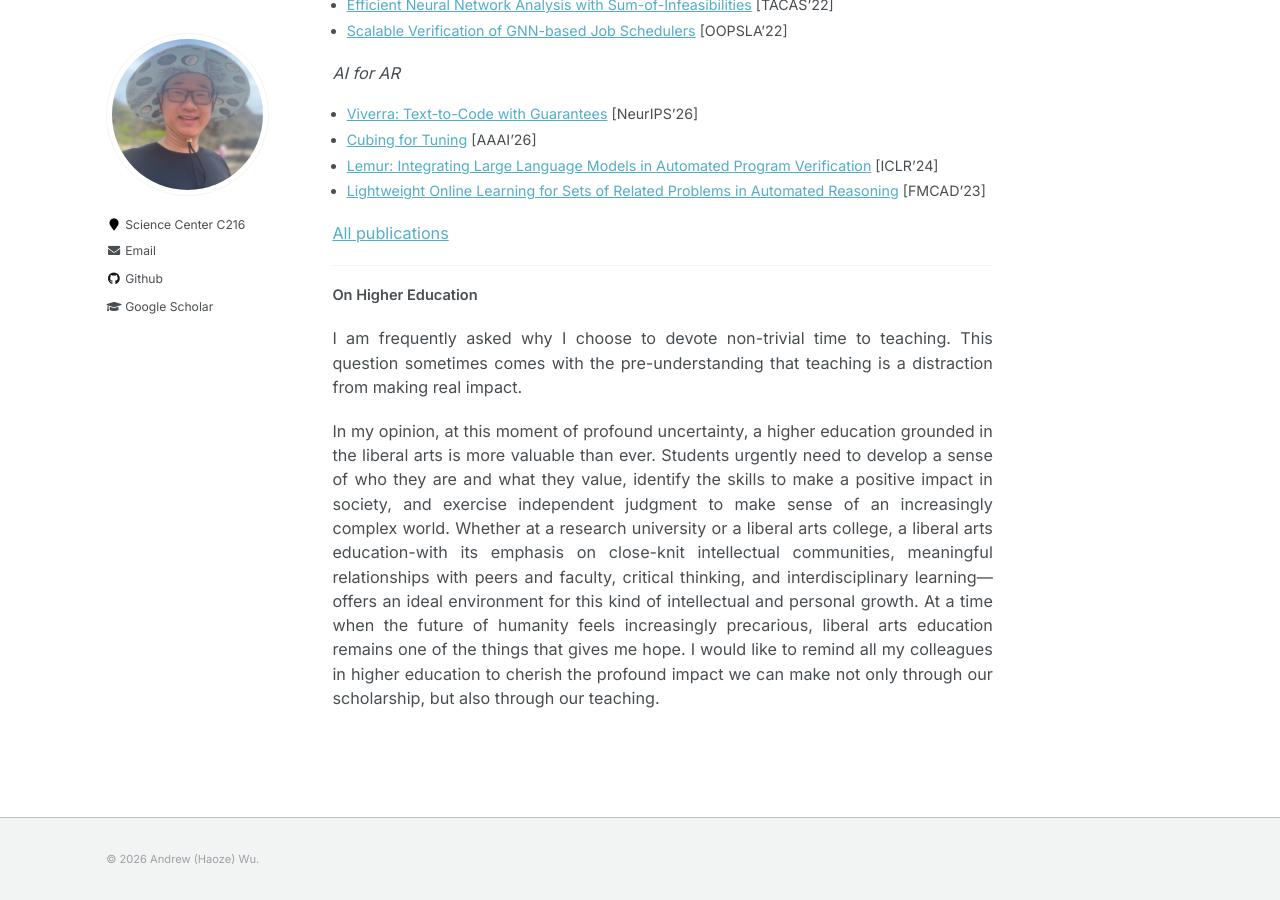
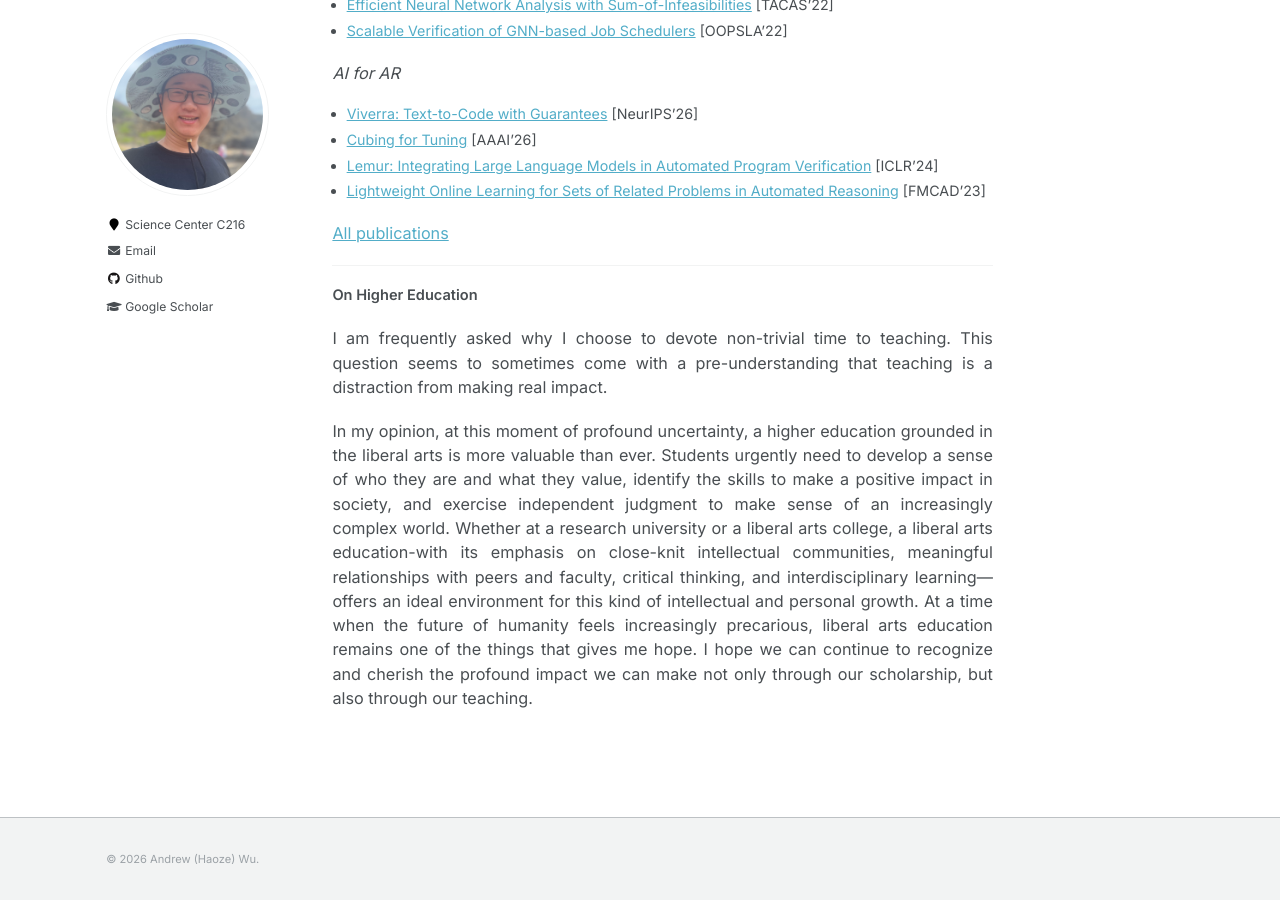
Before and after one commit to wu-haoze/wu-haoze.github.io, a Jekyll site: the page built from _pages/about.md, in a window 1280 px wide and 900 px high, scrolled down 699 px. Built offline with Jekyll 4.4.1, drawn with Linux system fonts in a browser that asks for light colours.

Commit message:
Update about.md

```diff
--- a/_pages/about.md
+++ b/_pages/about.md
@@ -39,7 +39,7 @@ I got my PhD at Stanford University in 2024, advised by Clark Barrett. Before th
 
 **On Higher Education**
 
-I am frequently asked why I choose to devote non-trivial time to teaching. This question sometimes comes with the pre-understanding that teaching is a distraction from making real impact.
+I am frequently asked why I choose to devote non-trivial time to teaching. This question seems to sometimes come with a pre-understanding that teaching is a distraction from making real impact.
 
 In my opinion, at this moment of profound uncertainty, a higher education grounded in the liberal arts is more valuable than ever. Students urgently need to develop a sense of who they are and what they value, identify the skills to make a positive impact in society, and exercise independent judgment to make sense of an increasingly complex world. Whether at a research university or a liberal arts college, a liberal arts education-with its emphasis on close-knit intellectual communities, meaningful relationships with peers and faculty, critical thinking, and interdisciplinary learning—offers an ideal environment for this kind of intellectual and personal growth. At a time when the future of humanity feels increasingly precarious, liberal arts education remains one of the things that gives me hope.
-I would like to remind all my colleagues in higher education to cherish the profound impact we can make not only through our scholarship, but also through our teaching.
+I hope we can continue to recognize and cherish the profound impact we can make not only through our scholarship, but also through our teaching.
```
